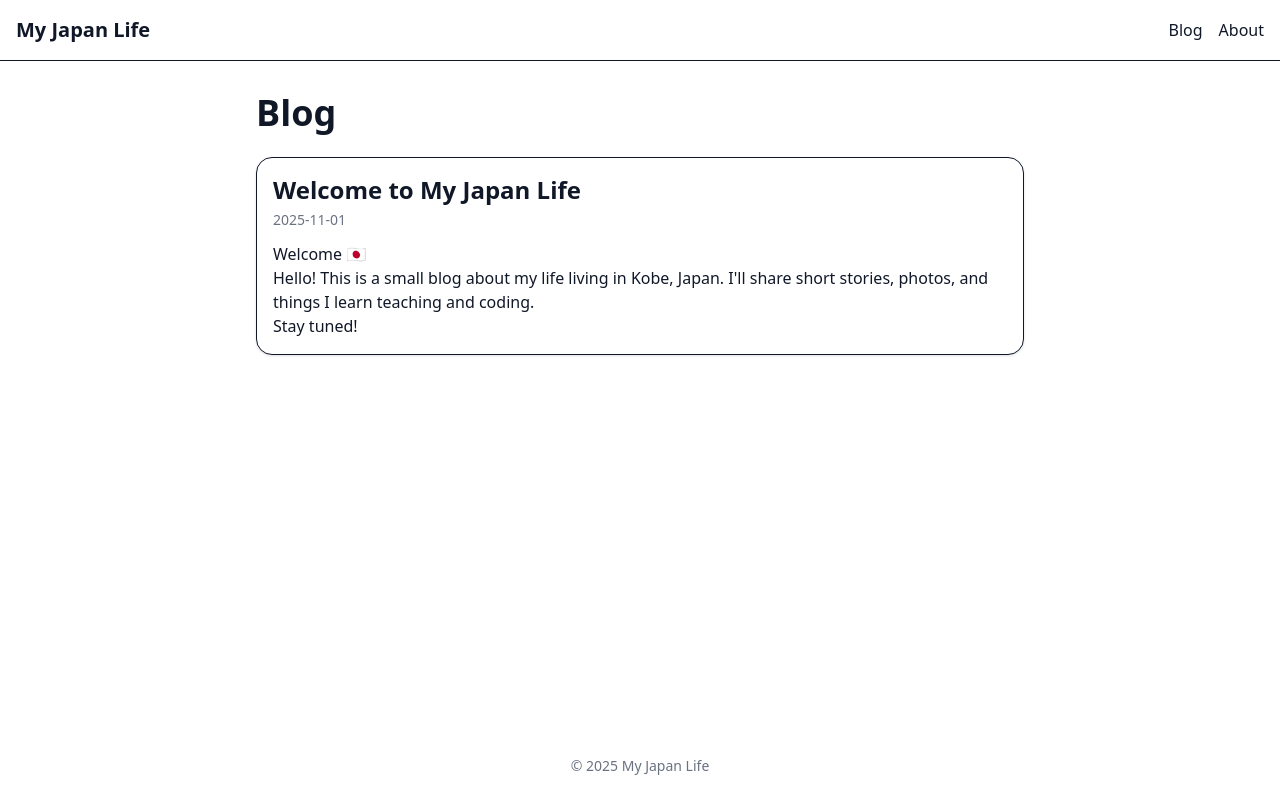
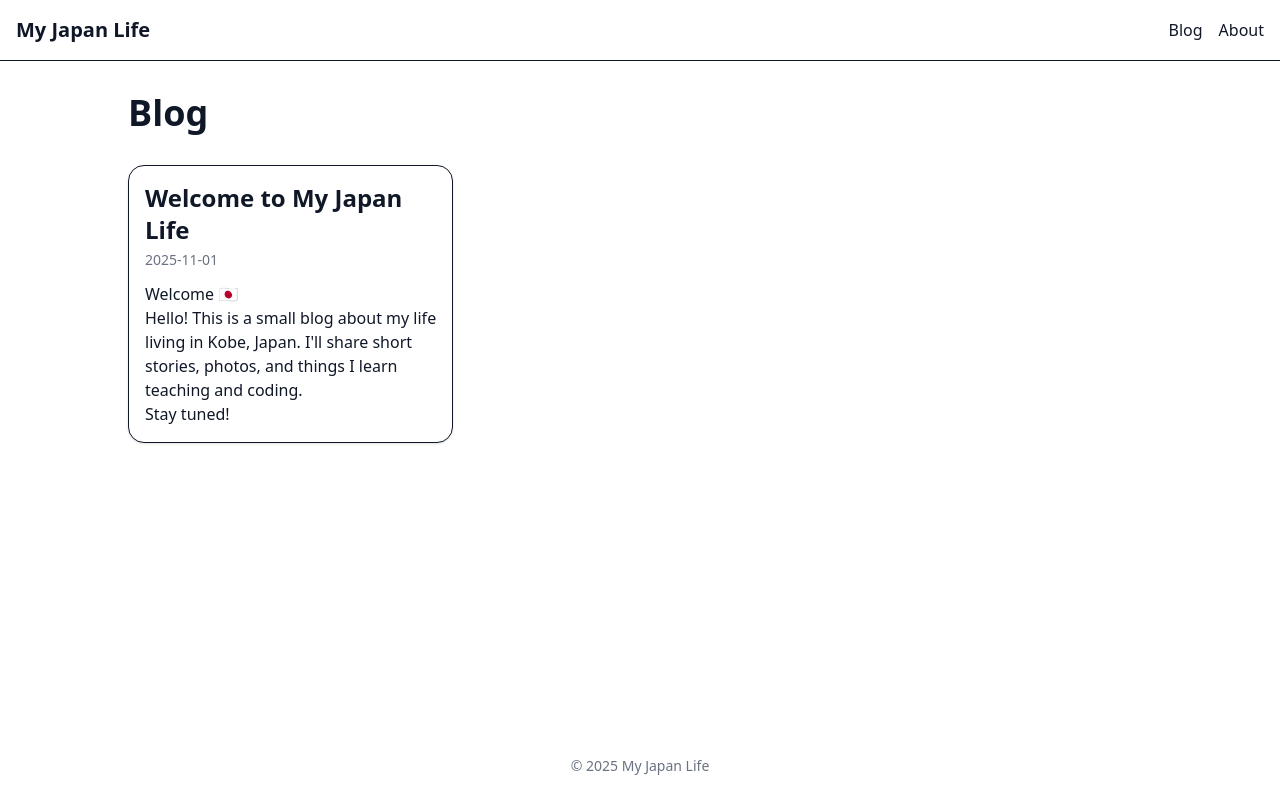
Before and after one commit to axxessgranted/namamizu, a React (Vite) app: page /blog in a window 1280 px wide. Built offline with nearby package versions, Linux system fonts and the light colour scheme.

Commit message:
add grid layout

```diff
--- a/src/routes/Blog.jsx
+++ b/src/routes/Blog.jsx
@@ -5,17 +5,14 @@ export default function Blog() {
   const [posts, setPosts] = useState([]);
 
   useEffect(() => {
-    // import all mdx files in /src/posts
     const modules = import.meta.glob("../posts/*.mdx");
     const load = async () => {
       const entries = await Promise.all(
         Object.entries(modules).map(async ([path, resolver]) => {
           const mod = await resolver();
-          // Some MDX setups default export a React component; metadata often on `meta` or frontmatter
           return { path, module: mod };
         })
       );
-      // simple sort: by filename (YYYY-MM-DD prefix recommended)
       entries.sort((a, b) => b.path.localeCompare(a.path));
       setPosts(entries);
     };
@@ -23,12 +20,16 @@ export default function Blog() {
   }, []);
 
   return (
-    <div className="max-w-3xl mx-auto space-y-6">
-      <h1 className="text-4xl font-bold">Blog</h1>
+    <div className="max-w-5xl mx-auto">
+      <h1 className="text-4xl font-bold mb-8">Blog</h1>
+
+      <div className="grid grid-cols-1 sm:grid-cols-2 lg:grid-cols-3 gap-6">
         {posts.map(({ path, module }) => {
-        // Render the MDX component inline
           const Post = module.default;
-        const meta = module.meta || { title: path.split("/").pop(), date: "" };
+          const meta = module.meta || {
+            title: path.split("/").pop(),
+            date: "",
+          };
           return (
             <PostCard key={path} meta={meta}>
               <Post />
@@ -36,5 +37,6 @@ export default function Blog() {
           );
         })}
       </div>
+    </div>
   );
 }
```
Lines whose indentation alone changed are shown as unchanged.
